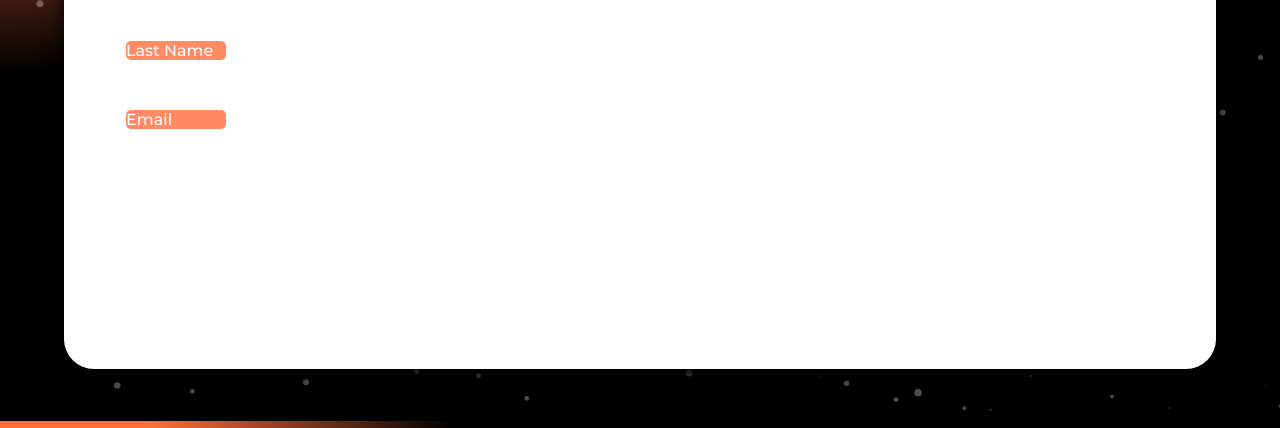
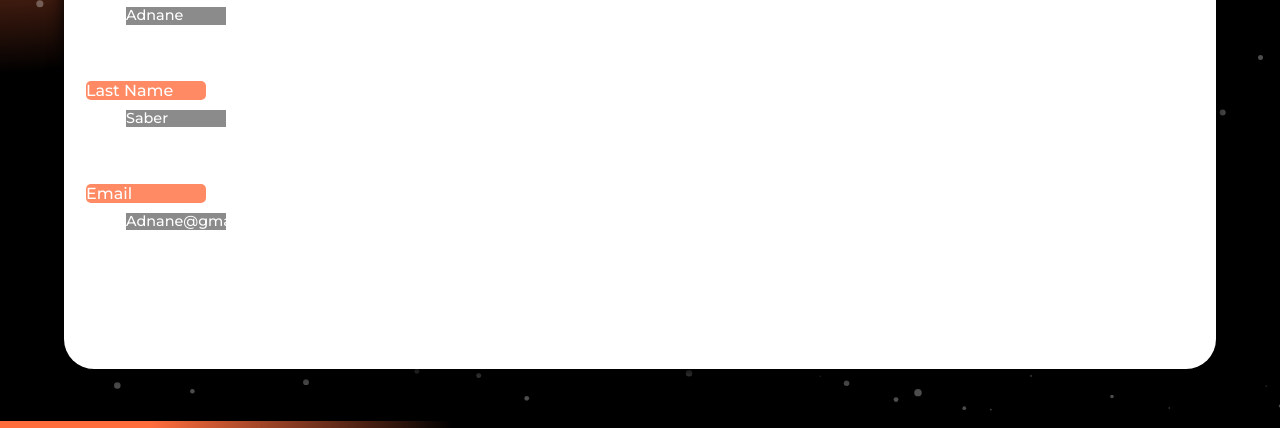
Before and after one commit to don-frex/Ft_Transcendence, a website: page Profile Page/index.html in a window 1280 px wide. Shown: the part 379-807 px from the top of the page. Drawn offline with nearby package versions, Linux system fonts and the light colour scheme.

Commit message:
Add files via upload

```diff
--- a/Profile Page/index.html
+++ b/Profile Page/index.html
@@ -25,8 +25,11 @@
         <h2>DON-FREX</h2>
         <form>
             <h3>First Name</h3>
+			<h5>Adnane</h5>
             <h3>Last Name</h3>
+			<h5>Saber</h5>
 			<h3>Email</h3>
+			<h5>Adnane@gmail.com</h5>
         </form>
     </div>
     <script src="https://cdn.jsdelivr.net/npm/@popperjs/core@2.9.2/dist/umd/popper.min.js" integrity="sha384-IQsoLXl5PILFhosVNubq5LC7Qb9DXgDA9i+tQ8Zj3iwWAwPtgFTxbJ8NT4GN1R8p" crossorigin="anonymous"></script>
--- a/Profile Page/style.css
+++ b/Profile Page/style.css
@@ -111,10 +111,21 @@ h1 {
 .container h3 {
     color: #ffffff;
     background-color: #ff6d3d;
-    width: 100px;
+    width: 120px;
 	opacity: 80%;
 	border-radius: 5px;
     font-size: 100%;
     display: flex;
-    margin: 50px;
+    margin: 10px;
+	margin-top: 5%;
 }
+
+.container h5 {
+    color: #ffffff;
+    background-color: #6f6f6f;
+    width: 100px;
+	opacity: 80%;
+    font-size: 90%;
+    display: flex;
+    margin-left: 50px;
+}
```
